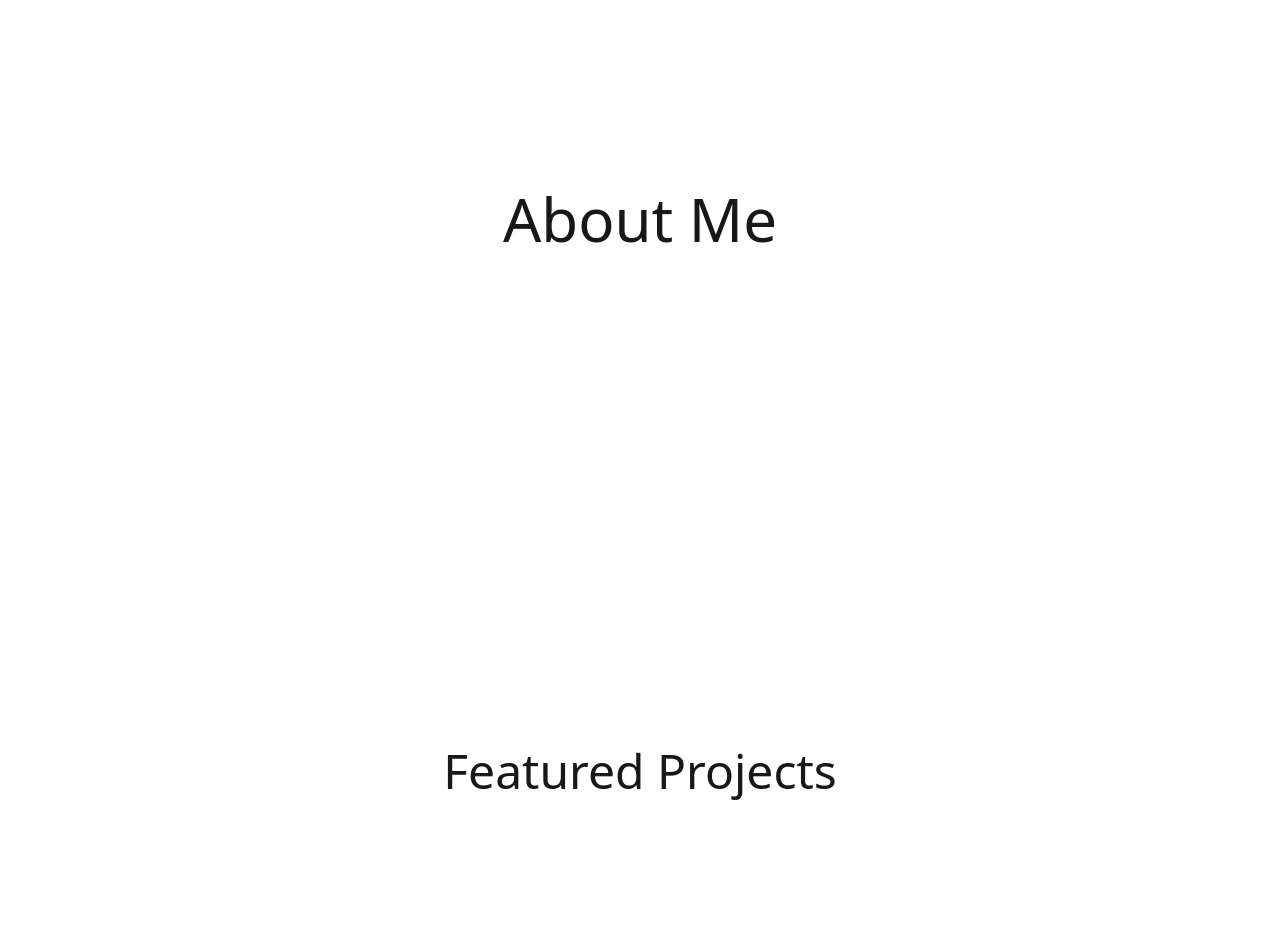
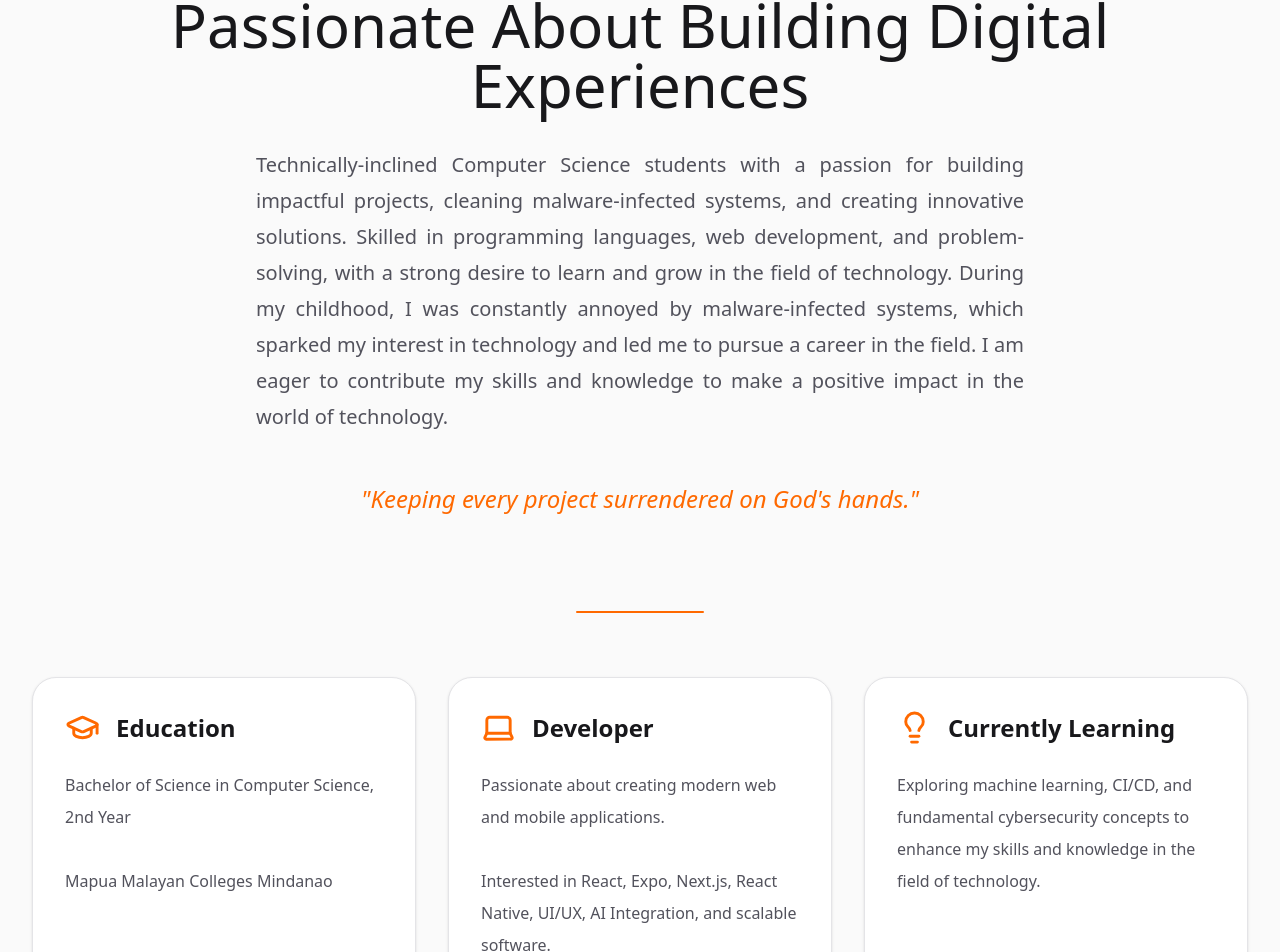
Before and after one commit to DLGAquilon/it103-fa1-portfolio, a Next.js app: page / in a window 1280 px wide. Shown: the part 1075-2027 px from the top of the page. Built offline with nearby package versions, Linux system fonts and the light colour scheme.

Commit message:
added about section

```diff
--- a/app/components/About.jsx
+++ b/app/components/About.jsx
@@ -1,10 +1,99 @@
+"use client";
+
+import { motion } from "framer-motion";
+
+import { GraduationCap, Laptop, Lightbulb } from "lucide-react";
+
+import InfoCard from "./InfoCard";
+
 export default function About() {
   return (
-    <section
-      id="about"
-      className="min-h-screen flex items-center justify-center"
-    >
-      <h2 className="font-serif text-6xl">About Me</h2>
+    <section id="about" className="py-32 bg-zinc-50">
+      <div className="max-w-7xl mx-auto px-8">
+        {/* Heading */}
+
+        <motion.div
+          initial={{
+            opacity: 0,
+            y: 50,
+          }}
+          whileInView={{
+            opacity: 1,
+            y: 0,
+          }}
+          viewport={{
+            once: true,
+          }}
+          className="text-center mb-24"
+        >
+          <p className="uppercase tracking-[.4em] text-orange-500 font-semibold">
+            About Me
+          </p>
+
+          <h2 className="font-serif text-6xl mt-6">
+            Passionate About Building Digital Experiences
+          </h2>
+
+          <p className="max-w-3xl mx-auto mt-8 text-xl text-zinc-600 leading-9 text-justify">
+            Technically-inclined Computer Science students with a passion for
+            building impactful projects, cleaning malware-infected systems, and
+            creating innovative solutions. Skilled in programming languages, web
+            development, and problem-solving, with a strong desire to learn and
+            grow in the field of technology. During my childhood, I was
+            constantly annoyed by malware-infected systems, which sparked my
+            interest in technology and led me to pursue a career in the field. I
+            am eager to contribute my skills and knowledge to make a positive
+            impact in the world of technology.
+          </p>
+          <motion.div
+            initial={{
+              opacity: 0,
+            }}
+            whileInView={{
+              opacity: 1,
+            }}
+            transition={{
+              delay: 0.4,
+            }}
+            className="mt-12"
+          >
+            <p className="font-serif italic text-2xl text-orange-500">
+              "Keeping every project surrendered on God's hands."
+            </p>
+          </motion.div>
+        </motion.div>
+        <div className="w-32 h-[2px] bg-orange-500 mx-auto my-16 rounded-full" />
+        {/* Cards */}
+
+        <div className="grid lg:grid-cols-3 gap-8">
+          <InfoCard title="Education" icon={<GraduationCap size={35} />}>
+            <p>Bachelor of Science in Computer Science, 2nd Year</p>
+
+            <br />
+
+            <p>Mapua Malayan Colleges Mindanao</p>
+          </InfoCard>
+
+          <InfoCard title="Developer" icon={<Laptop size={35} />}>
+            <p>Passionate about creating modern web and mobile applications.</p>
+
+            <br />
+
+            <p>
+              Interested in React, Expo, Next.js, React Native, UI/UX, AI
+              Integration, and scalable software.
+            </p>
+          </InfoCard>
+
+          <InfoCard title="Currently Learning" icon={<Lightbulb size={35} />}>
+            <p>
+              Exploring machine learning, CI/CD, and fundamental cybersecurity
+              concepts to enhance my skills and knowledge in the field of
+              technology.
+            </p>
+          </InfoCard>
+        </div>
+      </div>
     </section>
   );
 }
--- a/app/components/Hero.jsx
+++ b/app/components/Hero.jsx
@@ -23,7 +23,7 @@ export default function Hero() {
           transition={{ duration: 0.8 }}
         >
           <span className="uppercase tracking-[.4em] text-orange-500 font-semibold text-sm">
-            Software Engineer
+            Computer Science Student • Software Developer • Tech Enthusiast
           </span>
 
           <h1 className="font-serif text-6xl lg:text-8xl mt-5 leading-tight">
--- /dev/null
+++ b/app/components/InfoCard.jsx
@@ -0,0 +1,45 @@
+"use client";
+
+import { motion } from "framer-motion";
+
+export default function InfoCard({ icon, title, children }) {
+  return (
+    <motion.div
+      initial={{
+        opacity: 0,
+        y: 40,
+      }}
+      whileInView={{
+        opacity: 1,
+        y: 0,
+      }}
+      viewport={{
+        once: true,
+      }}
+      transition={{
+        duration: 0.6,
+      }}
+      whileHover={{
+        y: -8,
+      }}
+      className="
+            rounded-3xl
+            border
+            border-zinc-200
+            bg-white
+            p-8
+            shadow-sm
+            hover:shadow-xl
+            transition-all
+            "
+    >
+      <div className="flex items-center gap-4 mb-6">
+        <div className="text-orange-500">{icon}</div>
+
+        <h3 className="text-2xl font-bold">{title}</h3>
+      </div>
+
+      <div className="text-zinc-600 leading-8">{children}</div>
+    </motion.div>
+  );
+}
```
Also changed, not shown: app/page.js (line endings or trailing spaces).
